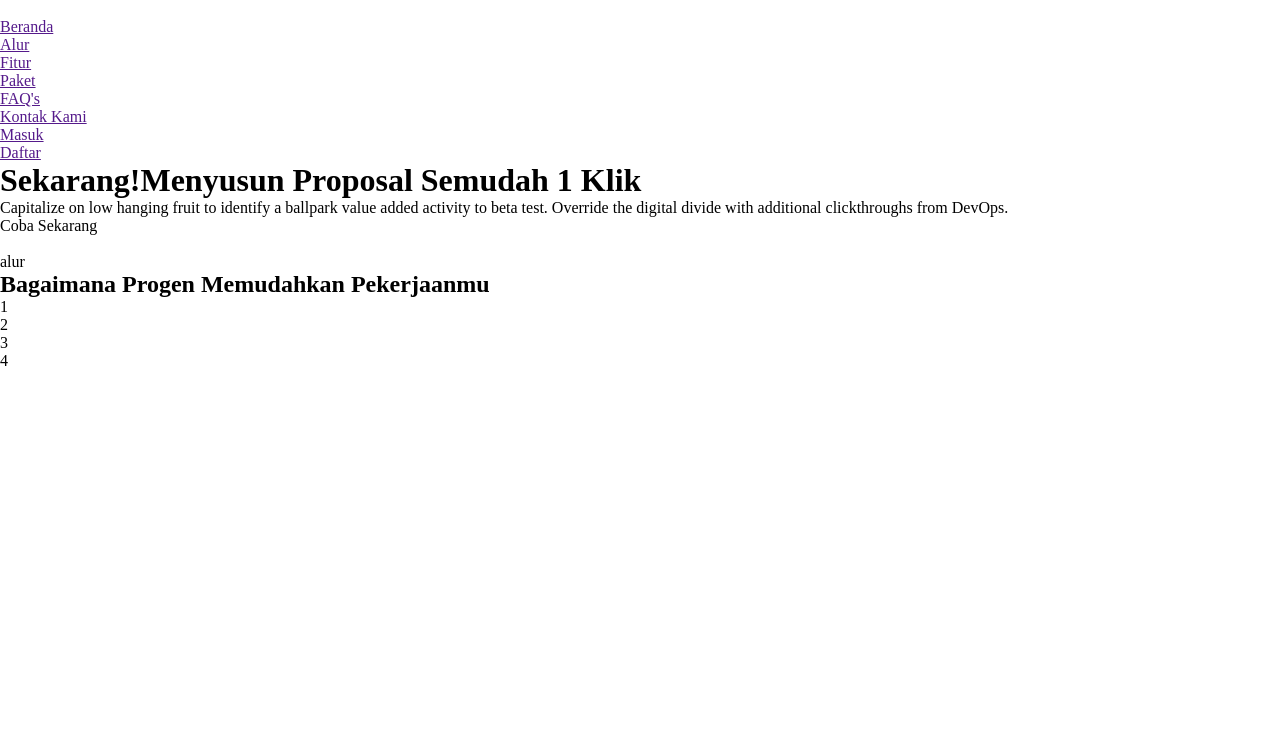
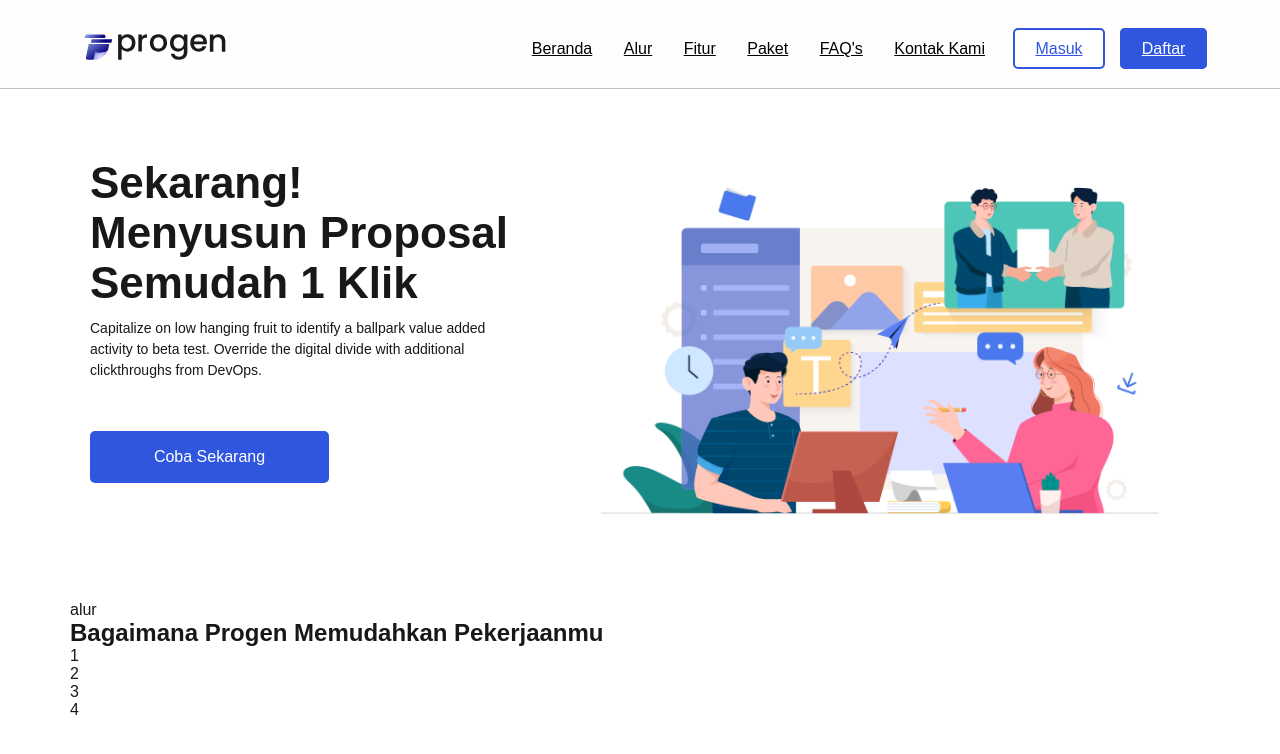
Before and after one commit to adinug87/Adi-Resolusi, a plain HTML site: page Landing Page Progen/index.html in a window 1280 px wide. Drawn offline with Linux system fonts and the light colour scheme.

Commit message:
sampai hero

```diff
--- a/Landing Page Progen/index.html
+++ b/Landing Page Progen/index.html
@@ -9,34 +9,32 @@
 </head>
 <body>
   <nav>
-    <div class="container">
-      <img src="" alt="" class="logo-brand">
+    <div class="container nav-content">
+      <img src="img/logo-clr-normal.svg" alt="logo" class="logo-brand">
       <div class="menu-nav">
-        <ul>
-          <li><a href="">Beranda</a></li>
-          <li><a href="">Alur</a></li>
-          <li><a href="">Fitur</a></li>
-          <li><a href="">Paket</a></li>
-          <li><a href="">FAQ's</a></li>
-          <li><a href="">Kontak Kami</a></li>
+        <ul class="button-menu">
+          <li><a href="#">Beranda</a></li>
+          <li><a href="#">Alur</a></li>
+          <li><a href="#">Fitur</a></li>
+          <li><a href="#">Paket</a></li>
+          <li><a href="#">FAQ's</a></li>
+          <li><a href="#">Kontak Kami</a></li>
         </ul>
-      </div>
-      <div class="button-auth">
-        <ul>
-          <li><a href="">Masuk</a></li>
-          <li><a href="">Daftar</a></li>
+        <ul class="button-auth">
+          <li><a class="deactive" href="">Masuk</a></li>
+          <li><a class="active" href="">Daftar</a></li>
         </ul>
       </div>
     </div>
   </nav>
   <main>
-    <div class="container">
+    <div class="container hero">
       <div class="text-content">
-        <h1>Sekarang!Menyusun Proposal Semudah 1 Klik</h1>
-        <p>Capitalize on low hanging fruit to identify a ballpark value added activity to beta test. Override the digital divide with additional clickthroughs from DevOps. </p>
+        <h1 class="headline">Sekarang! Menyusun Proposal Semudah 1 Klik</h1>
+        <p class="tagline">Capitalize on low hanging fruit to identify a ballpark value added activity to beta test. Override the digital divide with additional clickthroughs from DevOps. </p>
+        <div class="button">Coba Sekarang</div>
       </div>
-      <div class="button">Coba Sekarang</div>
-      <div class="img-hero"><img src="" alt=""></div>
+      <div class="img-hero"><img class="img-1" src="img/Hero.png" alt="hero"></div>
     </div>
     <div class="container">
       <p>alur</p>
@@ -44,55 +42,13 @@
       <div class="flow-progen">
         <div class="bg-flow">
           <ul>
-            <li>
-              <p>1</p>
-            </li>
-            <li>
-              <p>2</p>
-            </li>
-            <li>
-              <p>3</p>
-            </li>
-            <li>
-              <p>4</p>
-            </li>
+            <li><p>1</p></li>
+            <li><p>2</p></li>
+            <li><p>3</p></li>
+            <li><p>4</p></li>
           </ul>
         </div>
         <div class="icon-flow">
-          <ul>
-            <li>
-              <a href="">
-                <img src="" alt="">
-                <p></p>
-                <p></p>
-              </img>
-            </a>
-          </li>
-          <li>
-            <a href="">
-              <img src="" alt="">
-              <p></p>
-              <p></p>
-              </img>
-            </a>
-          </li>
-          <li>
-            <a href="">
-              <img src="" alt="">
-              <p></p>
-              <p></p>
-              </img>
-            </a>
-          </li>
-          <li>
-            <a href="">
-              <img src="" alt="">
-              <p></p>
-              <p></p>
-              </img>
-            </a>
-          </li>
-          </ul>
         </div>
       </div>
     </div>
--- a/Landing Page Progen/style.css
+++ b/Landing Page Progen/style.css
@@ -2,3 +2,166 @@
   padding: 0;
   margin: 0;
 }
+
+@import url('https://fonts.googleapis.com/css2?family=Poppins:wght@300;400;500;600&display=swap');@import url('https://fonts.googleapis.com/css2?family=Poppins:wght@300;400;600&display=swap');
+
+body {
+  font-family: 'Poppins', sans-serif;
+  color: rgb(24, 24, 24);
+}
+
+.container {
+  max-width: 1140px;
+  width: 100%;
+  padding: 0 1rem;
+  margin: 0 auto;
+}
+
+ul {
+  list-style: none;
+}
+
+ul li a {
+  color: black;
+}
+
+nav {
+  display: flex;
+  justify-content: space-between;
+  max-height: 88px;
+  height: 100%;
+  position: fixed;
+  top: 0;
+  left: 0;
+  right: 0;
+  background-color: rgb(255, 254, 252);
+  border-bottom: 1px solid rgba(43, 43, 43, 0.3);
+  box-shadow: 0 5px 0 0 5px grey;
+  color: black;
+
+}
+
+nav .nav-content {
+  display: flex;
+  justify-content: space-between;
+  padding: 20px 0;
+}
+
+nav .logo-brand {
+  width: 170px;
+  height: 54px;
+}
+
+nav .menu-nav{
+  display: flex;
+  justify-content: space-between;
+  align-items: flex-end;
+  font-weight: 400;
+  font-size: 16px;
+  color: black;
+  gap: 20px;
+  padding: 10px 0;
+  flex-basis: 60%;
+}
+
+nav .button-menu {
+  display: flex;
+  justify-content: space-around;
+  gap: 20px;
+  align-items: flex-start;
+  flex-basis: 70%;
+}
+
+nav .button-menu li a:hover {
+  color: #3056E0;
+  font-weight: 500;
+}
+
+nav .button-auth {
+  display: flex;
+  justify-content: space-around;
+  align-items: flex-end;
+  gap: 10px;
+  flex-basis: 30%;
+  font-weight: 500;
+}
+
+nav .button-auth .active {
+  background-color: #3056E0;
+  border: 2px solid #3056E0;
+  border-radius: 5px;
+  padding: 10px 20px;
+  color: #ffffff;
+}
+
+nav .button-auth .deactive {
+  background-color: #ffffff;
+  border: 2px solid #3056E0;
+  color: #3056E0;
+  border-radius: 5px;
+  padding: 10px 20px;
+}
+
+nav .button-auth li a:hover {
+  color: #ffffff;
+  background-color: #3056E0;
+}
+
+/* End of navbar section */
+
+/* Hero section */
+
+.hero {
+  display: flex;
+  justify-content: space-between;
+  padding-top: 88px;
+  height: 100%;
+}
+
+.hero .text-content {
+  flex-basis: 40%;
+  margin-top: 5vh;
+  padding: 20px;
+  }
+
+.text-content .headline {
+  padding: 10px 0;
+  font-size: 44px;
+  font-weight: 600;
+}
+
+.text-content .tagline {
+  padding: 5px auto;
+  font-size: 14px;
+  font-weight: 400;
+  letter-spacing: 0,1pt;
+  line-height: 150%;
+}
+
+.hero .button {
+  background-color: #3056E0;
+  border: 2px solid #3056E0;
+  border-radius: 5px;
+  padding: 15px 20px;
+  margin-top: 50px;
+  color: #ffffff;
+  max-width: 195px;
+  width: 100%;
+  text-align: center;
+  font-size: 16px;
+  letter-spacing: 0,3px;
+  font-weight: 500;
+}
+
+.hero .img-hero {
+  flex-basis: 60%;
+}
+
+.img-hero .img-1 {
+  max-width: 850px;
+  width: 100%;
+  height: auto;
+  right: 0;
+}
+
+/* End of hero section */
```
Also changed, not shown: Landing Page Progen/img/Hero.png (added), Landing Page Progen/img/logo-clr-normal.svg (added).
